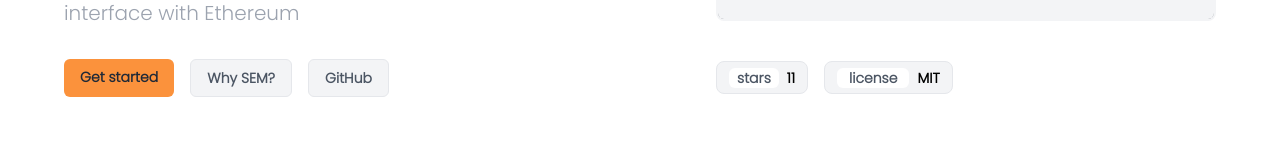
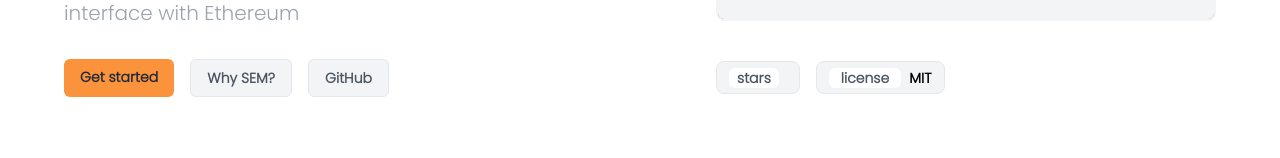
Before and after one commit to ValentineCodes/ethmobile, a Next.js app: page / in a window 1280 px wide. Shown: the part 305-463 px from the top of the page. Built offline with nearby package versions, Linux system fonts and the light colour scheme; no server answers.

Commit message:
refactor: display true stargazers count from github api

```diff
--- a/components/Hero.tsx
+++ b/components/Hero.tsx
@@ -1,6 +1,7 @@
+import axios from "axios";
 import { motion } from "framer-motion";
 import Link from "next/link";
-import React, { useState } from "react";
+import React, { useEffect, useState } from "react";
 import { IoCloseOutline } from "react-icons/io5";
 
 import { RxClipboardCopy } from "react-icons/rx";
@@ -9,6 +10,7 @@ import { TiTickOutline } from "react-icons/ti";
 export default function Hero() {
   const [isCopied, setIsCopied] = useState(false);
   const [showWhy, setShowWhy] = useState(false);
+  const [starsCount, setStarsCount] = useState("");
 
   const copyCommand = async () => {
     try {
@@ -24,6 +26,19 @@ export default function Hero() {
       console.error("Failed to copy text:", err);
     }
   };
+
+  useEffect(() => {
+    (async () => {
+      try {
+        const { data: repo } = await axios.get(
+          "https://api.github.com/repos/valentinecodes/scaffold-eth-mobile",
+        );
+        setStarsCount(repo.stargazers_count);
+      } catch (error) {
+        console.log("Failed to get stargazers count: ", error);
+      }
+    })();
+  }, []);
 
   return (
     <section className="p-6 max-w-[1200px] mx-auto">
@@ -105,7 +120,7 @@ export default function Hero() {
                 <span className="text-sm text-gray-600 font-bold bg-white rounded-md px-2">
                   stars
                 </span>
-                <span className="text-sm font-bold">11</span>
+                <span className="text-sm font-bold">{starsCount}</span>
               </div>
             </Link>
 
--- a/package.json
+++ b/package.json
@@ -12,6 +12,7 @@
   "dependencies": {
     "@headlessui/react": "^2.2.0",
     "@trivago/prettier-plugin-sort-imports": "^5.2.2",
+    "axios": "^1.8.1",
     "eslint-config-prettier": "^10.0.1",
     "eslint-plugin-prettier": "^5.2.3",
     "framer-motion": "^12.4.7",
```
Also changed, not shown: 1 other file (tests, documents, lock files or other folders).
